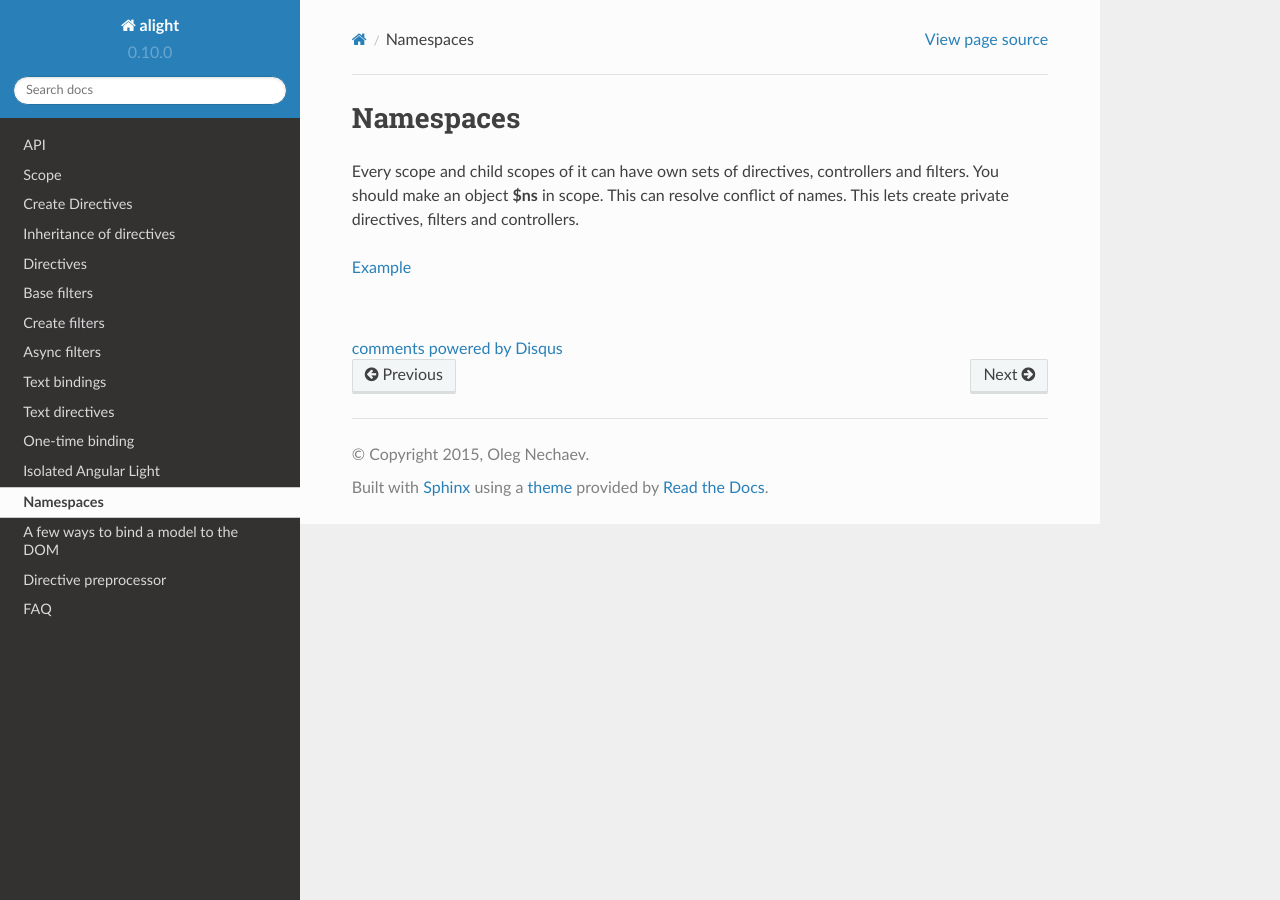
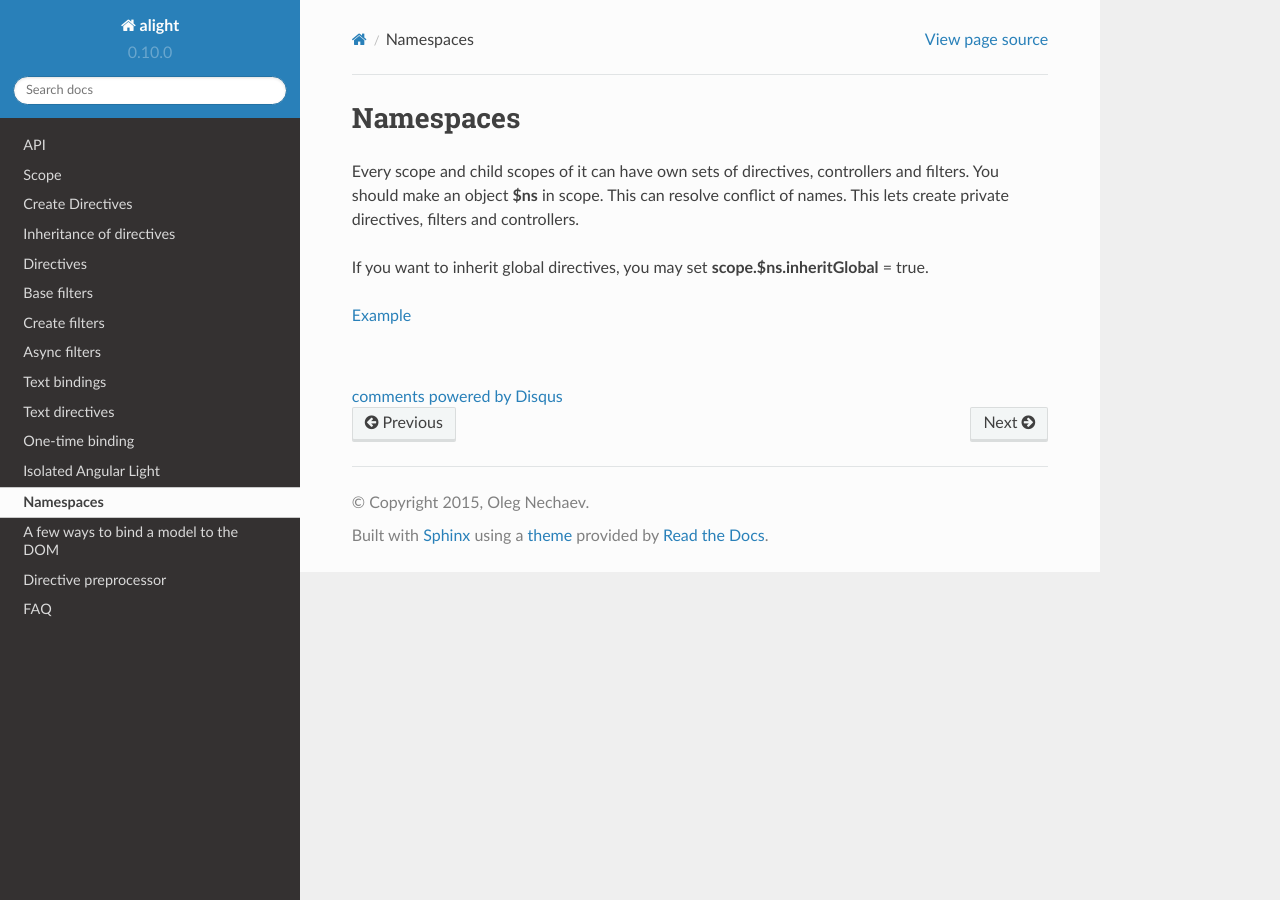
Before and after one commit to lega911/alight_docs, a Sphinx documentation site: the page built from docs/source/namespace.rst, in a window 1280 px wide. Built offline with Sphinx 7.4.7 and the Read the Docs theme 2.0.0, drawn with Linux system fonts in a browser that asks for light colours; comment, search, counter and statistics services are not loaded.

Commit message:
$ns.inheritGlobal

```diff
--- a/docs/source/namespace.rst
+++ b/docs/source/namespace.rst
@@ -3,6 +3,8 @@ Namespaces
 
 Every scope and child scopes of it can have own sets of directives, controllers and filters. You should make an object **$ns** in scope. This can resolve conflict of names. This lets create private directives, filters and controllers.
 
+If you want to inherit global directives, you may set **scope.$ns.inheritGlobal** = true.
+
 `Example <http://jsfiddle.net/lega911/9mfpbrw7/>`_
 
 .. raw:: html
```
